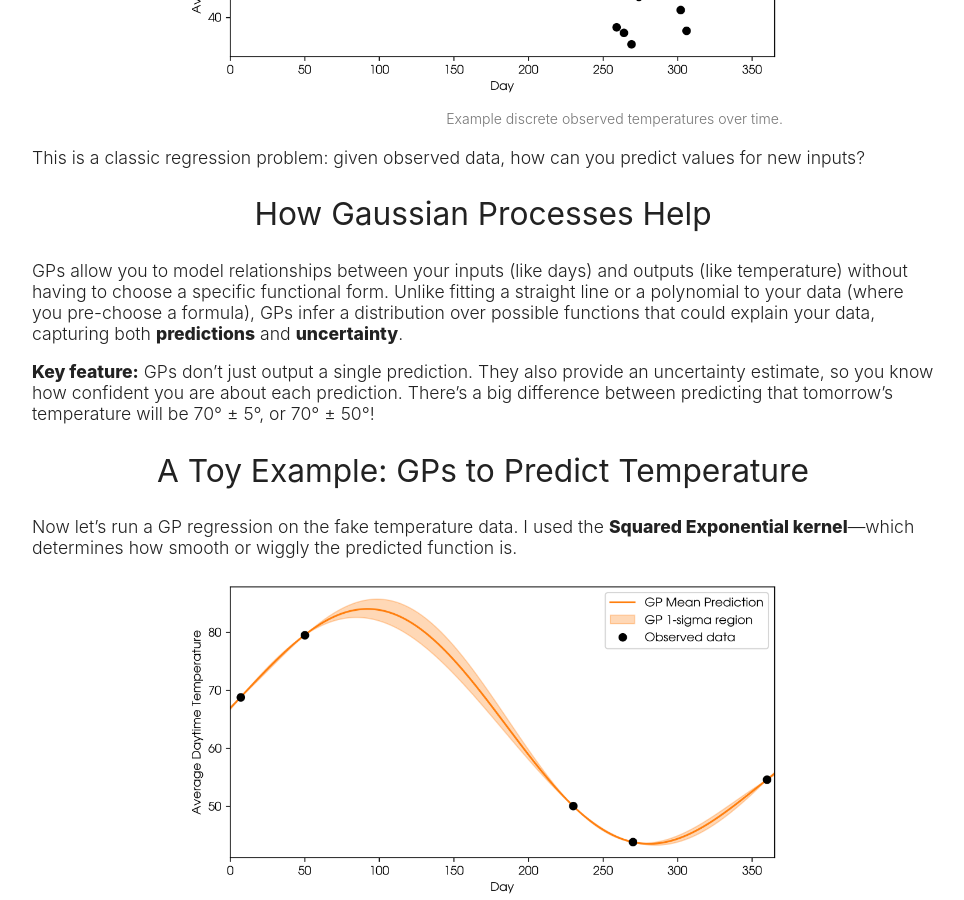
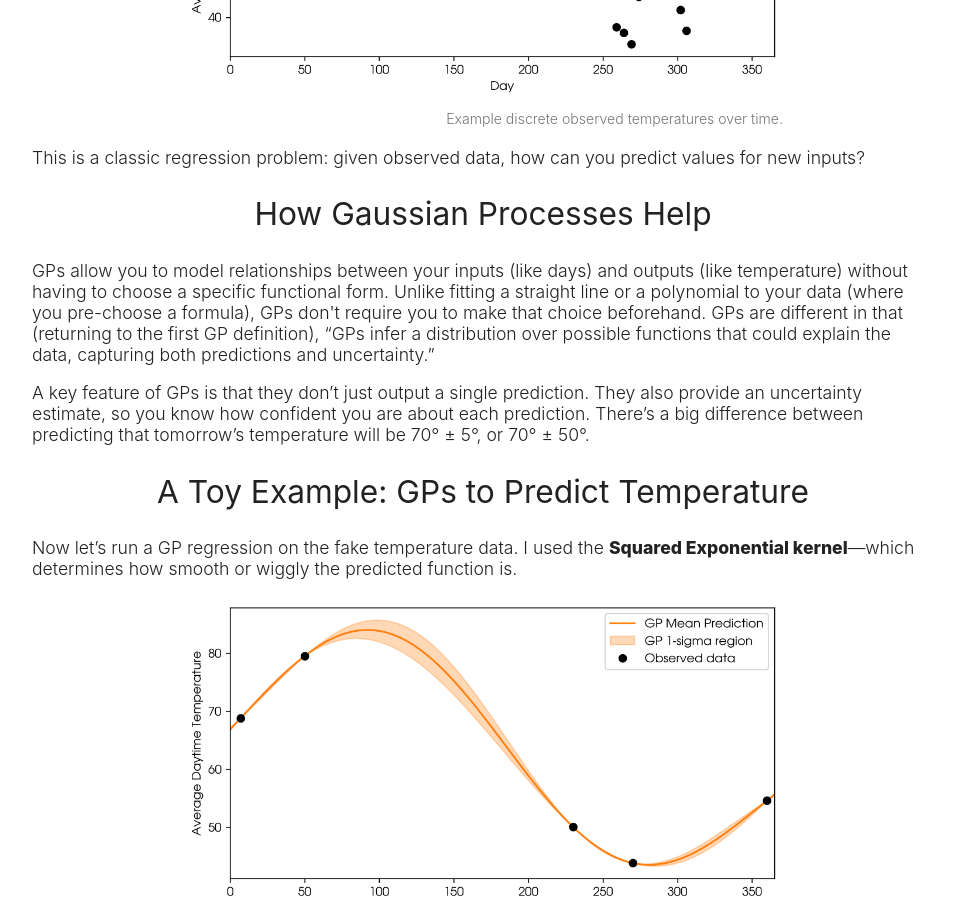
Before and after one commit to zoekko/zoekko.github.io, a Jekyll site: the page blog/gps/gp-toy-example.html, which Jekyll copies as it is, in a window 1280 px wide and 900 px high, scrolled down 972 px. Shown: the whole window, without its empty margins (157-1121 px from the left). Built offline with Jekyll 4.4.1, drawn with Linux system fonts in a browser that asks for light colours.

Commit message:
Update gp-toy-example.html

```diff
--- a/blog/gps/gp-toy-example.html
+++ b/blog/gps/gp-toy-example.html
@@ -165,9 +165,9 @@
 
         <h2>How Gaussian Processes Help</h2>
         <div>
-            <p>GPs allow you to model relationships between your inputs (like days) and outputs (like temperature) without having to choose a specific functional form. Unlike fitting a straight line or a polynomial to your data (where you pre-choose a formula), GPs infer a distribution over possible functions that could explain your data, capturing both <b>predictions</b> and <b>uncertainty</b>.</p>
+            <p>GPs allow you to model relationships between your inputs (like days) and outputs (like temperature) without having to choose a specific functional form. Unlike fitting a straight line or a polynomial to your data (where you pre-choose a formula), GPs don't require you to make that choice beforehand. GPs are different in that (returning to the first GP definition), “GPs infer a distribution over possible functions that could explain the data, capturing both predictions and uncertainty.”
             <p>
-                <b>Key feature:</b> GPs don’t just output a single prediction. They also provide an uncertainty estimate, so you know how confident you are about each prediction. There’s a big difference between predicting that tomorrow’s temperature will be 70° ± 5°, or 70° ± 50°!
+                A key feature of GPs is that they don’t just output a single prediction. They also provide an uncertainty estimate, so you know how confident you are about each prediction. There’s a big difference between predicting that tomorrow’s temperature will be 70° ± 5°, or 70° ± 50°.
             </p>
         </div>
 
```
